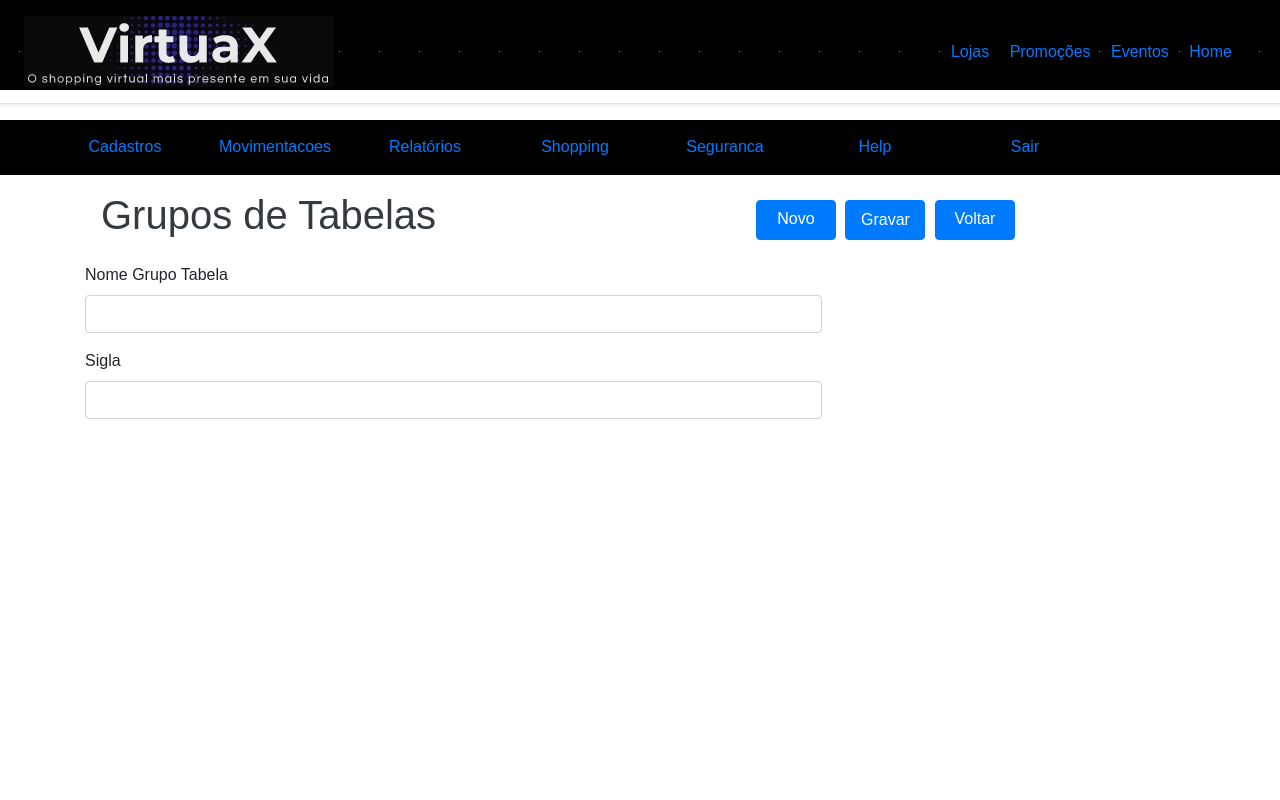
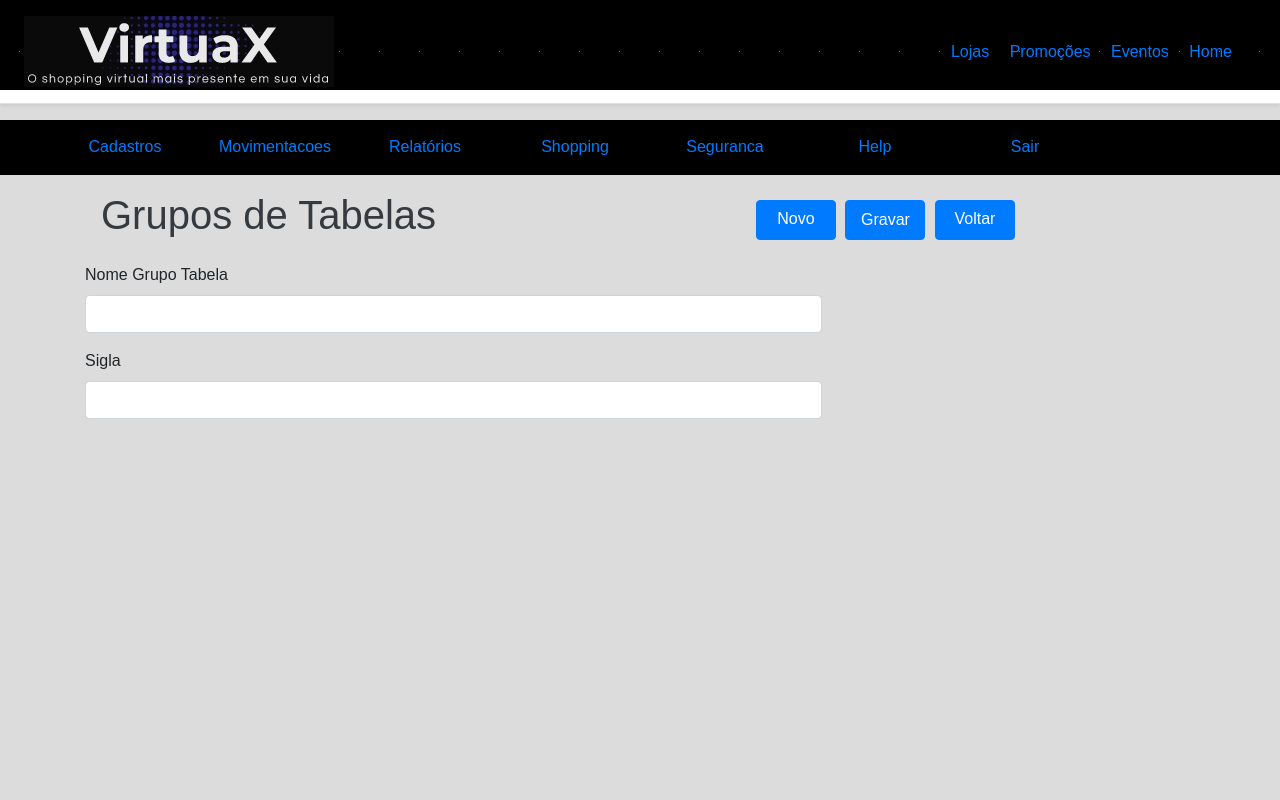
Before and after one commit to maildaltontavares/crudPHP, a PHP site: page /crudphp/view/tabpadCad.php in a window 1280 px wide. Run offline with PHP 8.4, Linux system fonts and the light colour scheme; the visitor is signed in with stand-in values (Sample User, id 1); some libraries are stand-ins or nearby versions.

Commit message:
08082020g

```diff
--- a/view/estiloVirtuax.css
+++ b/view/estiloVirtuax.css
@@ -33,3 +33,14 @@
   .paramLb{
     margin-top: 20px;
   }
+
+  .container{
+        /*position: absolute;
+        top:180px;
+        left: 50px;*/
+        z-index: 1;
+      }
+
+ body{
+        background:#DCDCDC;
+     }
--- a/view/selecioneTb.php
+++ b/view/selecioneTb.php
@@ -10,7 +10,7 @@
        header('Location:login.php');
        exit();
    endif;
-   include "menuHome.php";
+   include_once "menuPrincipal.php";
    include_once "menu.php";
     $_SESSION['tabelaAtual'] ='';
 
```
Also changed, not shown: view/lista_tp.php (+4 -11 lines).
